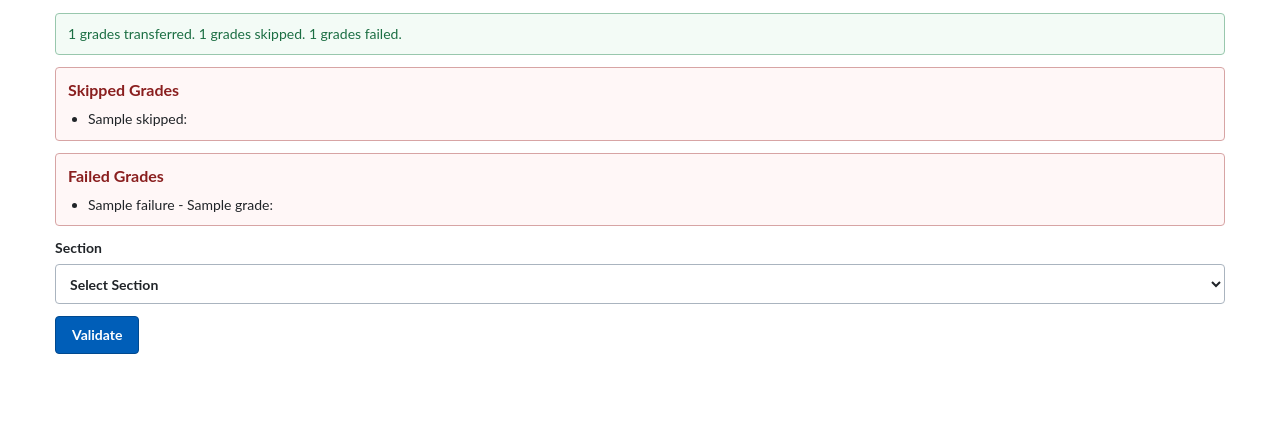
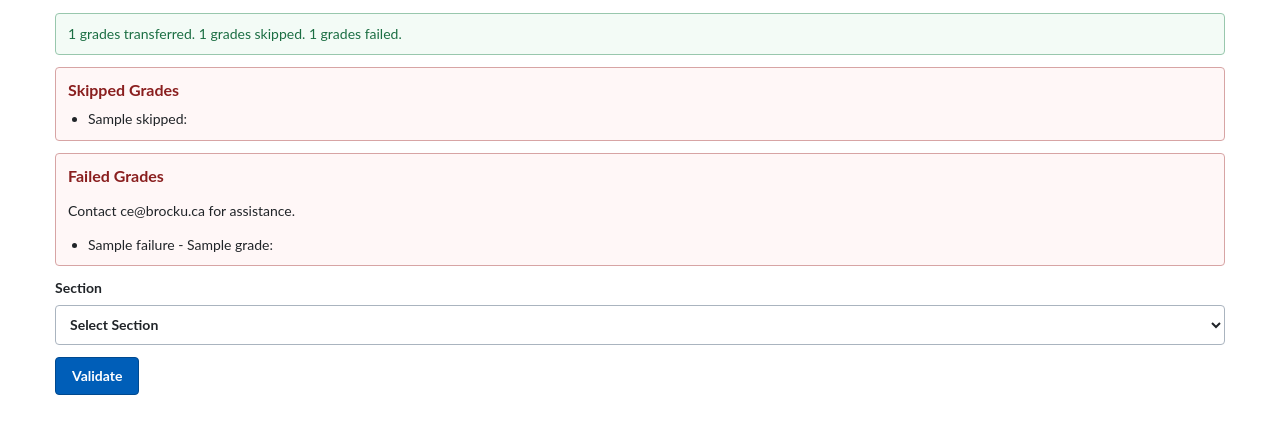
Before and after one commit to Imangazin/DestinyOne-D2L-FinalGrades, a Flask app: template templates/launch.html in a window 1280 px wide. Shown: the part 274-708 px from the top of the page. Run offline with Flask 3, Linux system fonts and the light colour scheme; the template is opened without the code that fills it: most values are stand-ins (such as "Sample title", 1, 10 or a date in 2020); parts of the project's set-up code (start-up, migrations or seed data) failed here and were passed over.

Commit message:
Failed message added

```diff
--- a/templates/launch.html
+++ b/templates/launch.html
@@ -339,6 +339,7 @@
             {% if transfer_result.failures %}
                 <div class="failure-list">
                     <h2>Failed Grades</h2>
+                    <p>Contact ce@brocku.ca for assistance.</p>
                     <ul>
                         {% for failure in transfer_result.failures %}
                             <li>
```
